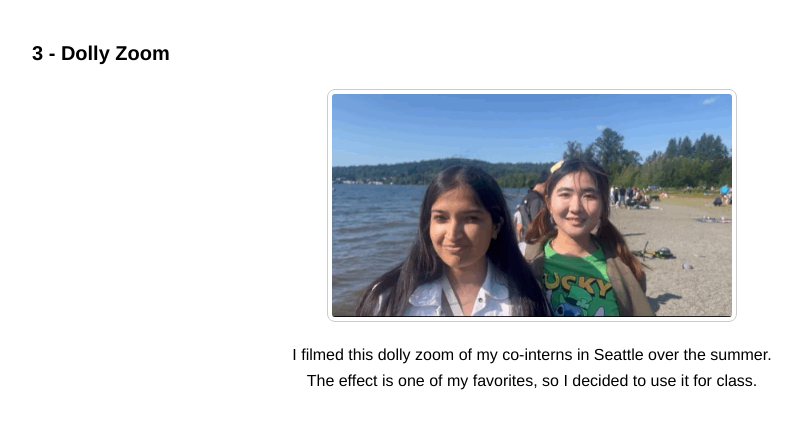
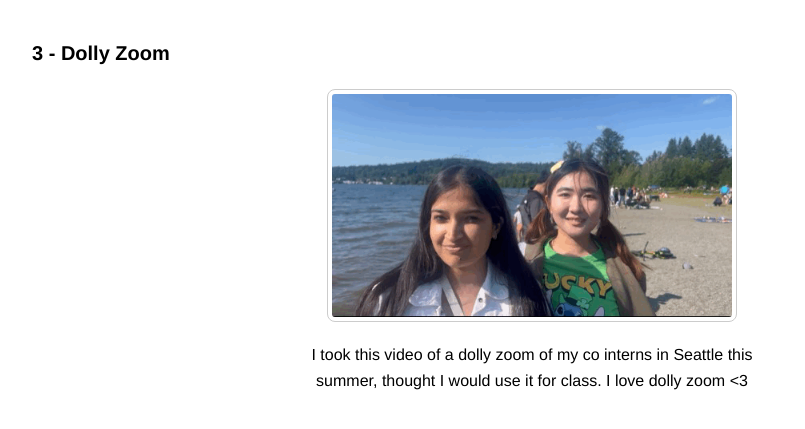
Before and after one commit to bisansuleiman/bisansuleiman.github.io, a plain HTML site: page 0/index.html in a window 1280 px wide. Shown: the part 1818-2247 px from the top of the page, without its empty margins (108-913 px from the left). Drawn offline with Linux system fonts and the light colour scheme.

Commit message:
Update caption

```diff
--- a/0/index.html
+++ b/0/index.html
@@ -96,7 +96,7 @@
     </div>
   </div>
   <p class="description">
-    I filmed this dolly zoom of my co-interns in Seattle over the summer. The effect is one of my favorites, so I decided to use it for class.
+    I took this video of a dolly zoom of my co interns in Seattle this summer, thought I would use it for class. I love dolly zoom <3
   </p>
 
 </body>
```
